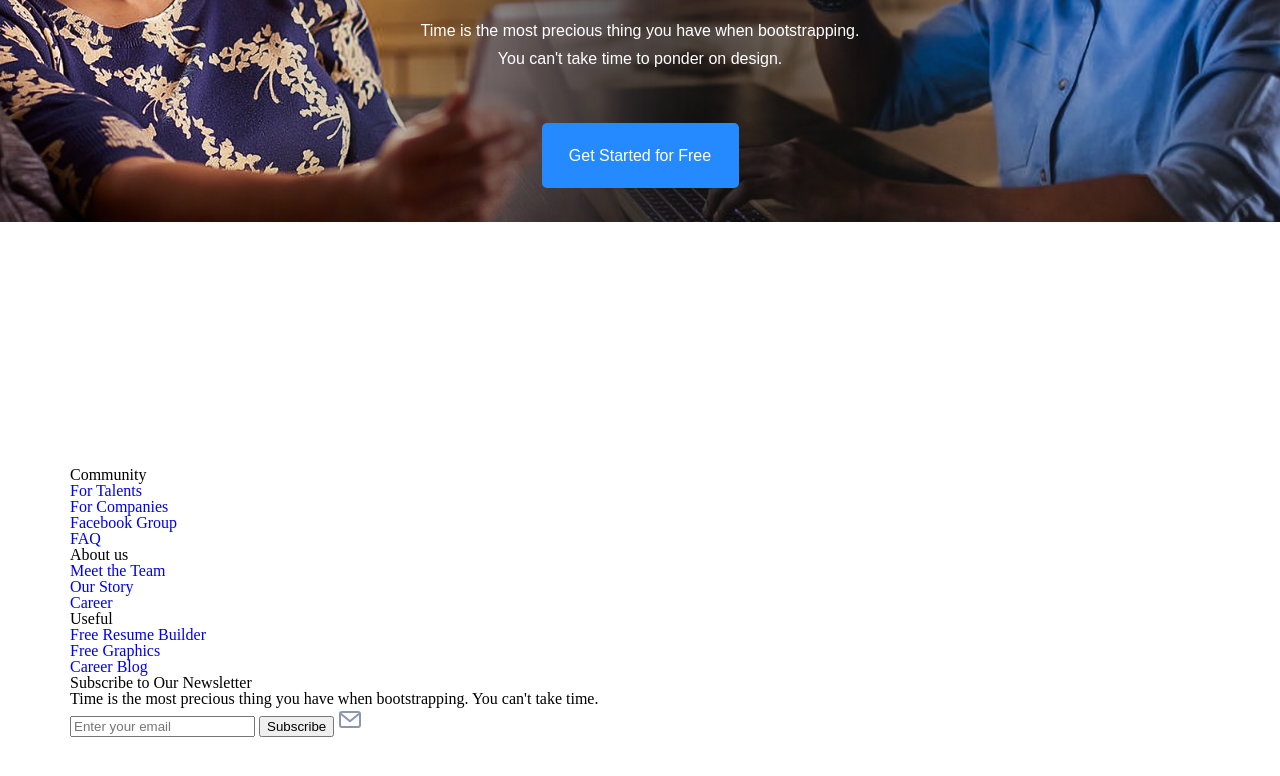
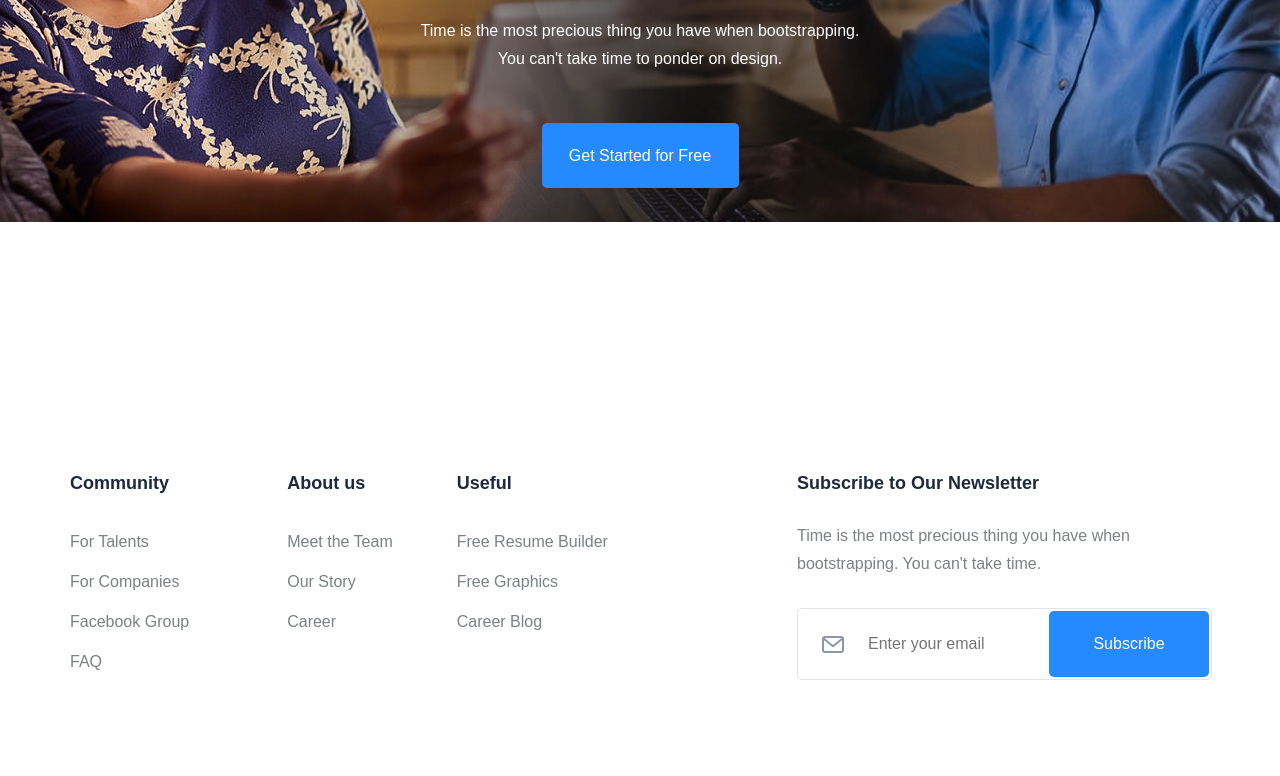
Before and after one commit to andriiholovkov/landing-page-1, a website: page app/index.html in a window 1280 px wide. Shown: the part 5122-5898 px from the top of the page. Drawn offline with nearby package versions, Linux system fonts and the light colour scheme; files that its build step writes are made by us from their sources; a web font is replaced by a local one.

Commit message:
added footer

```diff
--- a/app/index.html
+++ b/app/index.html
@@ -278,8 +278,8 @@
     <footer class="footer container">
       <nav class="footer__nav">
         <div class="navigation">
-          <div class="nav_community">
-            <p class="navigation__title">Community</p>
+          <div class="navigation__community">
+            <h3 class="navigation__title">Community</h3>
             <ul class="navigation__items">
               <li class="navigation__item">
                 <a class="navigation__link" href="#">For Talents</a>
@@ -295,8 +295,8 @@
               </li>
             </ul>
           </div>
-          <div class="nav_about-us">
-            <p class="navigation__title">About us</p>
+          <div class="navigation__about-us">
+            <h3 class="navigation__title">About us</h3>
             <ul class="navigation__items">
               <li class="navigation__item">
                 <a class="navigation__link" href="#">Meet the Team</a>
@@ -309,8 +309,8 @@
               </li>
             </ul>
           </div>
-          <div class="nav_useful">
-            <p class="navigation__title">Useful</p>
+          <div class="navigation__useful">
+            <h3 class="navigation__title">Useful</h3>
             <ul class="navigation__items">
               <li class="navigation__item">
                 <a class="navigation__link" href="#">Free Resume Builder</a>
@@ -325,19 +325,17 @@
           </div>
         </div>
         <div class="newsletter-box">
-          <span class="newsletter-box__title">
+          <h3 class="newsletter-box__title">
             Subscribe to Our Newsletter
-          </span>
-          <p class="newsletterox__text">
+          </h3>
+          <p class="newsletter-box__text">
             Time is the most precious thing you have when bootstrapping. You can't take time.
           </p>
-          <div class="newsletter-box__form">
-            <form action="" method="get">
-              <input class="newsletter-box__input" type="email" name="email" placeholder="Enter your email" required>
-              <button class="newsletter-box__btn" type="submit">Subscribe</button>
-              <img src="./svg/ic_mail.svg" alt="mail icon" class="newsletter-box__icon-mail">
+            <form class="subscribe-form" action="" method="get">
+              <input class="subscribe-form__input" type="email" name="email" placeholder="Enter your email" required>
+              <button class="subscribe-form__btn" type="submit">Subscribe</button>
+              <img src="./svg/ic_mail.svg" alt="mail icon" class="subscribe-form__icon-mail">
             </form>
-          </div>
         </div>
       </nav>
     </footer>
--- a/app/scss/style.scss
+++ b/app/scss/style.scss
@@ -626,4 +626,143 @@
 
 .footer {
   padding: 115px 0;
+
+  &__nav {
+    display: flex;
+    justify-content: space-between;
+  }
+
+  .navigation {
+    display: flex;
+    justify-content: space-between;
+    text-align: left;
+    margin-right: 64px;
+
+    &__community {
+      margin-right: 98px;
+      max-width: 157px;
+    }
+
+    &__about-us {
+      margin-right: 64px;
+      max-width: 157px;
+    }
+
+    &__useful {
+      max-width: 157px;
+    }
+
+    &__title {
+      font-family: $CircularStd-Medium;
+      font-weight: 600;
+      font-size: 18px;
+      line-height: 32px;
+      color: $primary-font;
+      margin-bottom: 23px;
+    }
+
+    &__link {
+      font-family: $CircularStd-Book;
+      font-weight: 400;
+      font-size: 16px;
+      line-height: 40px;
+      color: $secondary-font;
+
+      &:hover {
+        color: $primary-btn-hover;
+      }
+
+      &:focus {
+        color: $primary-btn-focus;
+      }
+
+      &:visited {
+        color: $primary-btn-visited;
+      }
+    }
+  }
+
+  .newsletter-box {
+   text-align: left;
+   max-width: 413px;
+
+   &__title {
+     font-family: $CircularStd-Medium;
+     font-weight: 600;
+     font-size: 18px;
+     line-height: 32px;
+     color: $primary-font;
+     margin-bottom: 23px;
+   }
+
+   &__text {
+     font-family: $CircularStd-Book;
+     font-weight: 400;
+     font-size: 16px;
+     line-height: 28px;
+     color: $secondary-font;
+     margin-bottom: 30px;
+   }
+  }
+
+  .subscribe-form {
+    position: relative;
+    box-sizing: border-box;
+
+    &__input {
+      min-width: 278px;
+      padding-top: 21px;
+      padding-bottom: 21px;
+      padding-left: 70px;
+      padding-right: 65px;
+      border-radius: 5px;
+      border: 1px solid $divider;
+      font-family: $CircularStd-Book;
+      font-weight: 400;
+      font-size: 16px;
+      line-height: 28px;
+
+      &:hover {
+        border-color: $input-hover;
+      }
+
+      &:focus {
+        border: 1px solid $primary-btn;
+        outline: none;
+        border-width: 2px ;
+      }
+    }
+
+    &__btn {
+      position: absolute;
+      top: 3px;
+      right: 1px;
+      display: flex;
+      align-items: center;
+      justify-content: center;
+      background-color: $primary-btn;
+      border: none;
+      color: $white;
+      font-size: 16px;
+      line-height: 24px;
+      width: 160px;
+      height: 66px;
+      border-radius: 5px;
+      cursor: pointer;
+
+      &:hover {
+        background-color: $primary-btn-hover;
+      }
+
+      &:focus {
+        background-color: $primary-btn-focus;
+      }
+    }
+
+    &__icon-mail {
+      position: absolute;
+      top: 24px;
+      left: 24px;
+    }
+  }
 }
--- a/app/scss/variables.scss
+++ b/app/scss/variables.scss
@@ -9,6 +9,7 @@ $primary-btn-visited: #761E78;
 $primary-font: #1D293F;
 $secondary-font: #7C8087;
 $divider: #E2E4E8;
+$input-hover:  #c2c5ca;
 $white: #ffffff;
 $ic-bg-colored: #E9F7FE;
 $ic-star: #F5A623;
```
